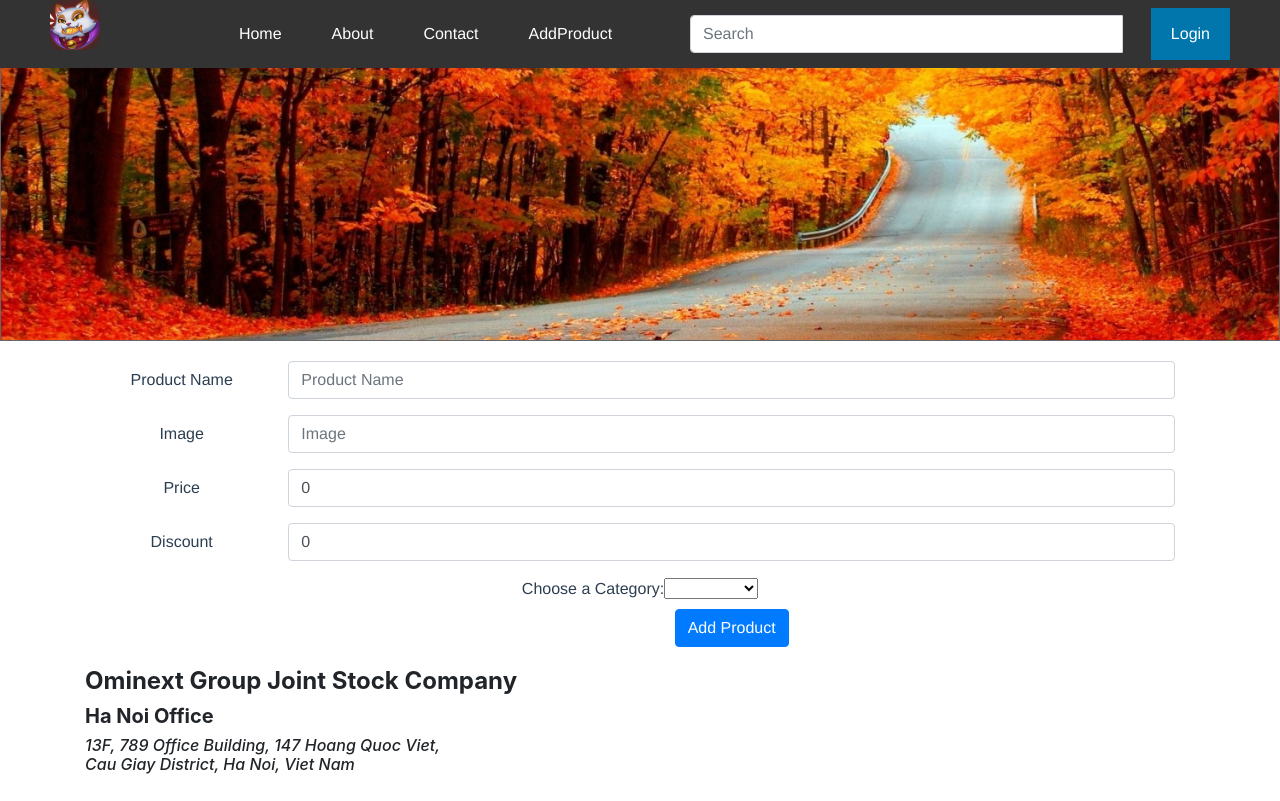
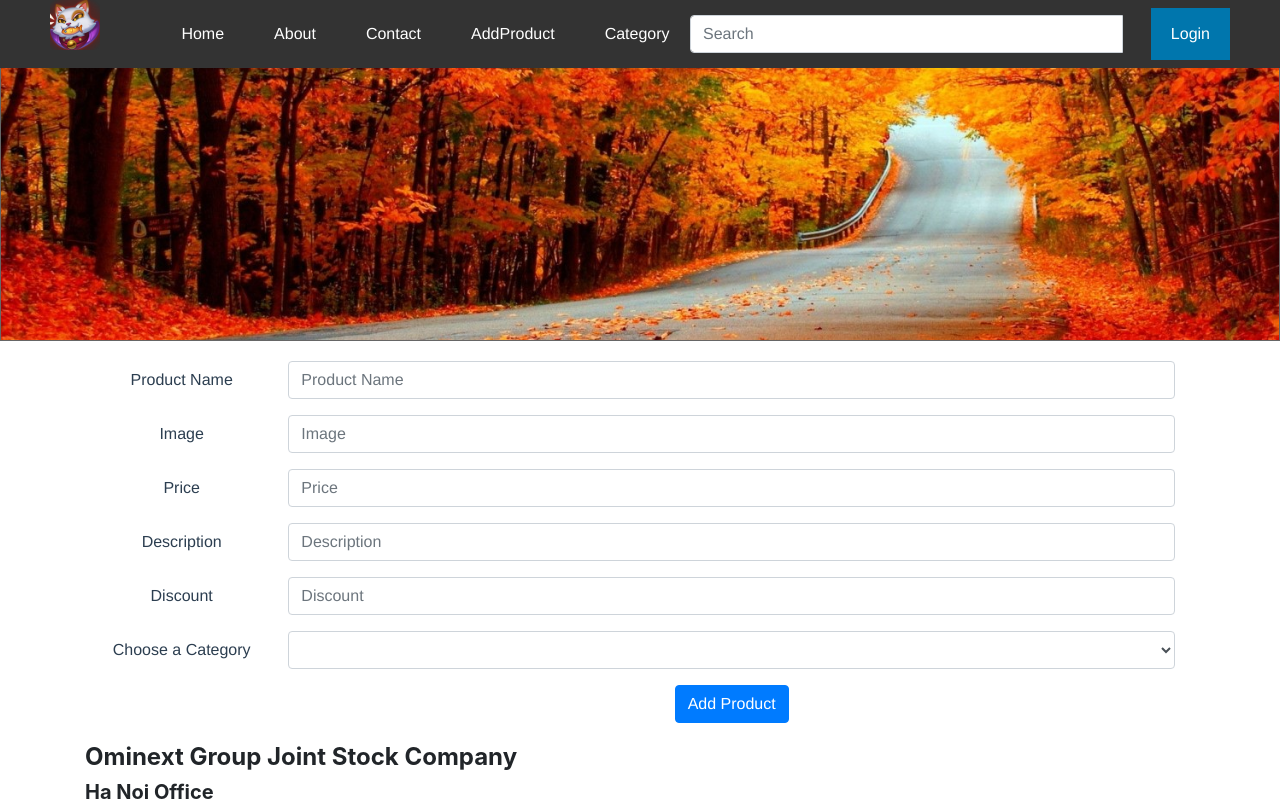
Before and after one commit to trinhvanhai1994/ishop-vue, a Vue app: page /#/add-product in a window 1280 px wide. Shown: the top 801 px of the page. Built offline with nearby package versions, Linux system fonts and the light colour scheme; no server answers.

Commit message:
refactor

```diff
--- a/src/components/navbar/NavbarTop.vue
+++ b/src/components/navbar/NavbarTop.vue
@@ -55,6 +55,11 @@ export default {
           id: 4,
           text: 'AddProduct',
           page:'/add-product'
+        },
+        {
+          id: 5,
+          text: 'Category',
+          page:'/category'
         }
       ]
     }
--- a/src/components/product/AddProduct.vue
+++ b/src/components/product/AddProduct.vue
@@ -21,18 +21,28 @@
           </div>
         </div>
         <div class="form-group row">
+          <label for="description" class="col-sm-2 col-form-label">Description</label>
+          <div class="col-sm-10">
+            <input type="text" v-model="description" class="form-control" id="description" placeholder="Description" required>
+          </div>
+        </div>
+        <div class="form-group row">
           <label for="discount" class="col-sm-2 col-form-label">Discount</label>
           <div class="col-sm-10">
             <input type="text" v-model="discount" class="form-control" id="discount" placeholder="Discount" required>
           </div>
         </div>
-        <label for="category">Choose a Category:</label>
-        <select v-model="category" id="category" name="Category" >
-          <option value="1">SPRING</option>
-          <option value="2">SUMMER</option>
-          <option value="3">FALL</option>
-          <option value="4">WINTER</option>
-        </select>
+        <div class="form-group row">
+          <label class="col-sm-2 col-form-label" for="category" >Choose a Category</label>
+          <div class="col-sm-10" >
+            <select  v-model="category" id="category" name="Category" class="form-control" >
+              <option value="1">SPRING</option>
+              <option value="2">SUMMER</option>
+              <option value="3">FALL</option>
+              <option value="4">WINTER</option>
+            </select>
+          </div>
+        </div>
 
         <div class="form-group row">
           <div class="col-sm-10 offset-sm-2">
@@ -46,21 +56,6 @@
 
 <script>
   export default {
-    data() {
-      return {
-        errors: [],
-        id: this.$route.params.id,
-        name: '',
-        price: 0,
-        image: '',
-        category: 0,
-        discount: 0,
-        // waitRequest: true
-      }
-    },
-    created() {
-      this.addProduct()
-    },
     methods: {
       addProduct() {
         // this.waitRequest = false;
@@ -70,12 +65,14 @@
           price: this.price,
           image: this.image,
           category: this.category,
-          discount: this.discount
+          discount: this.discount,
+          description: this.description
         })
           .then((result) => {
             // if (result.data.isStatus) {
               // this.waitRequest = true;
               alert('Add product successfully.');
+              // this.$router.push({name:'ListProducts', params:{}})
             // }
           });
       },
@@ -106,7 +103,14 @@
   }
 </script>
 <style>
+  #field-name {
+    margin-left: 10px;
+  }
   .bs-example{
     margin: 20px;
   }
+  #category {
+    width: 100%;
+    height: 100%;
+  }
 </style>
--- /dev/null
+++ b/src/components/product/Category.vue
@@ -0,0 +1,46 @@
+<template>
+  <div class="btn-group">
+    <button type="button" class="btn btn-danger dropdown-toggle" data-toggle="dropdown" aria-haspopup="true" aria-expanded="false">
+      Action
+    </button>
+    <div class="dropdown-menu">
+      <a class="dropdown-item" href="#">Action</a>
+      <a class="dropdown-item" href="#">Another action</a>
+      <a class="dropdown-item" href="#">Something else here</a>
+      <div class="dropdown-divider"></div>
+      <a class="dropdown-item" href="#">Separated link</a>
+    </div>
+  </div>
+</template>
+
+<script>
+  export default {
+    data() {
+      return {
+        product: {
+          name: '',
+          price: 0,
+          image: '',
+          discount: 0,
+          createdAt: ''
+        },
+        errors: [],
+        list_products: []
+      }
+    },
+    created() {
+      this.getListProducts()
+    },
+    methods: {
+      getListProductsByCategory(category) {
+        let baseURI = 'http://127.0.0.1:8080/products/all?category=';
+        this.$http.get(baseURI + category)
+          .then((result) => {
+            this.list_products = result.data
+          });
+      }
+    }
+  }
+</script>
+<style>
+</style>
--- a/src/components/product/ProductDetail.vue
+++ b/src/components/product/ProductDetail.vue
@@ -22,14 +22,7 @@
                 <h3>
                  Description
                 </h3><br>
-                <p>The mother gave her baby a red apple. The baby tried to eat the apple.
-                  His mouth was too small. And he didn't have any teeth. His brother took the apple.
-                  His brother ate the apple. The baby cried. His brother gave the baby a blue ball to play with.
-                  The baby smiled. His brother took the ball from the baby. He rolled the ball on the floor.
-                  The brown and white dog picked up the ball. The dog chewed on the ball. The baby cried again.
-                  His brother picked up the cat. He put the cat on the bed with the baby. The baby pulled the cat's tail.
-                  The cat jumped off the bed. The dog chased the cat. The baby cried again.
-                  His brother let the baby hold a sock. The baby played with the sock. The baby was happy.</p>
+                <p>{{product.description}}</p>
               </div>
             </div>
           </div>
@@ -49,6 +42,7 @@
           price: 0,
           image: '',
           discount: 0,
+          description: '',
           createdAt: ''
         }
       }
--- a/src/router/index.js
+++ b/src/router/index.js
@@ -7,6 +7,7 @@ import Contact from '../components/navbar/Contact'
 import ProductDetail from "../components/product/ProductDetail";
 import CartInfo from "../components/product/CartInfo";
 import AddProduct from "../components/product/AddProduct";
+import Demo from "../components/product/Category";
 
 Vue.use(Router);
 
@@ -41,6 +42,11 @@ export default new Router({
       path: '/cart-info',
       name: 'CartInfo',
       component: CartInfo
+    },
+    {
+      path: '/demo',
+      name: 'Demo',
+      component: Demo
     }
   ]
 })
```
